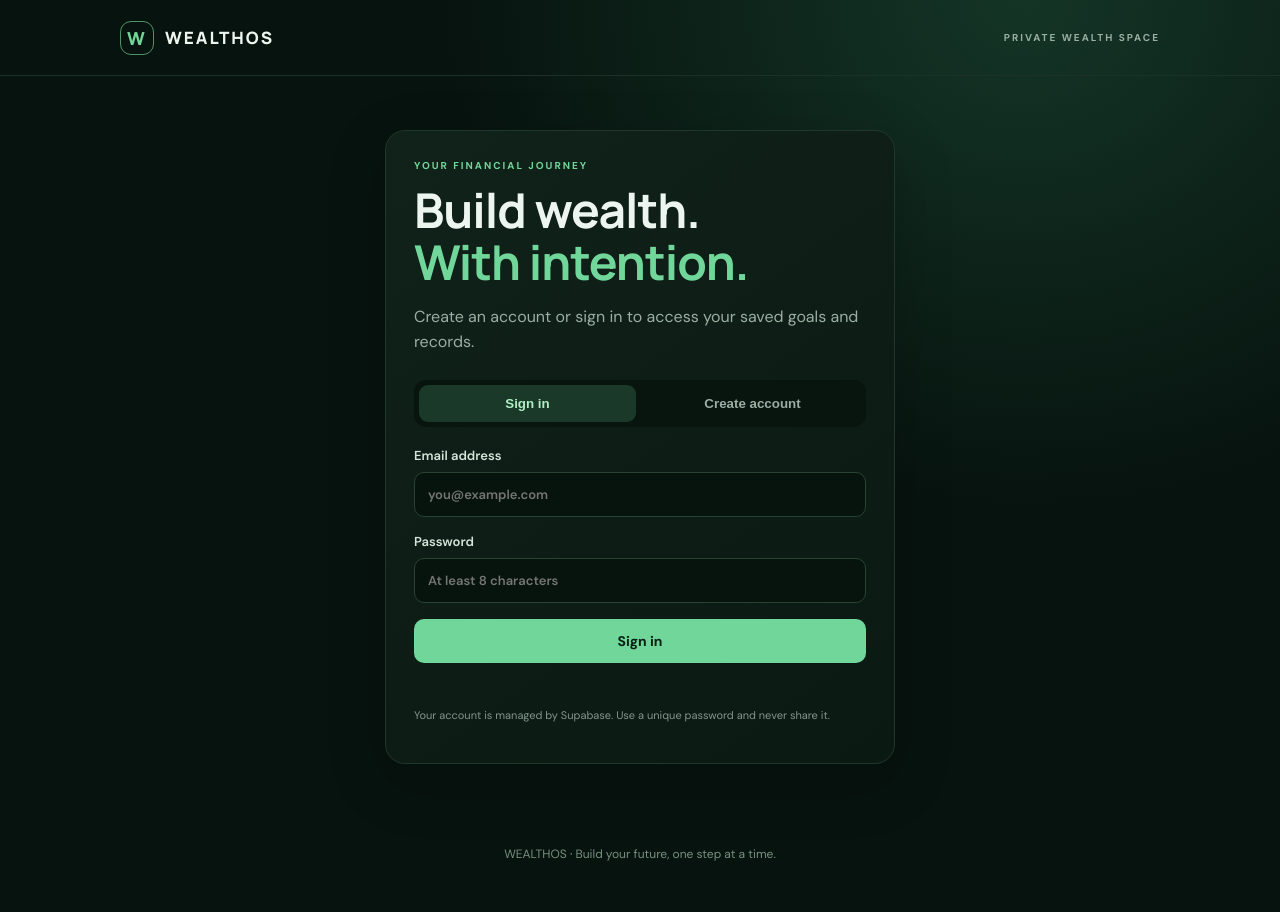
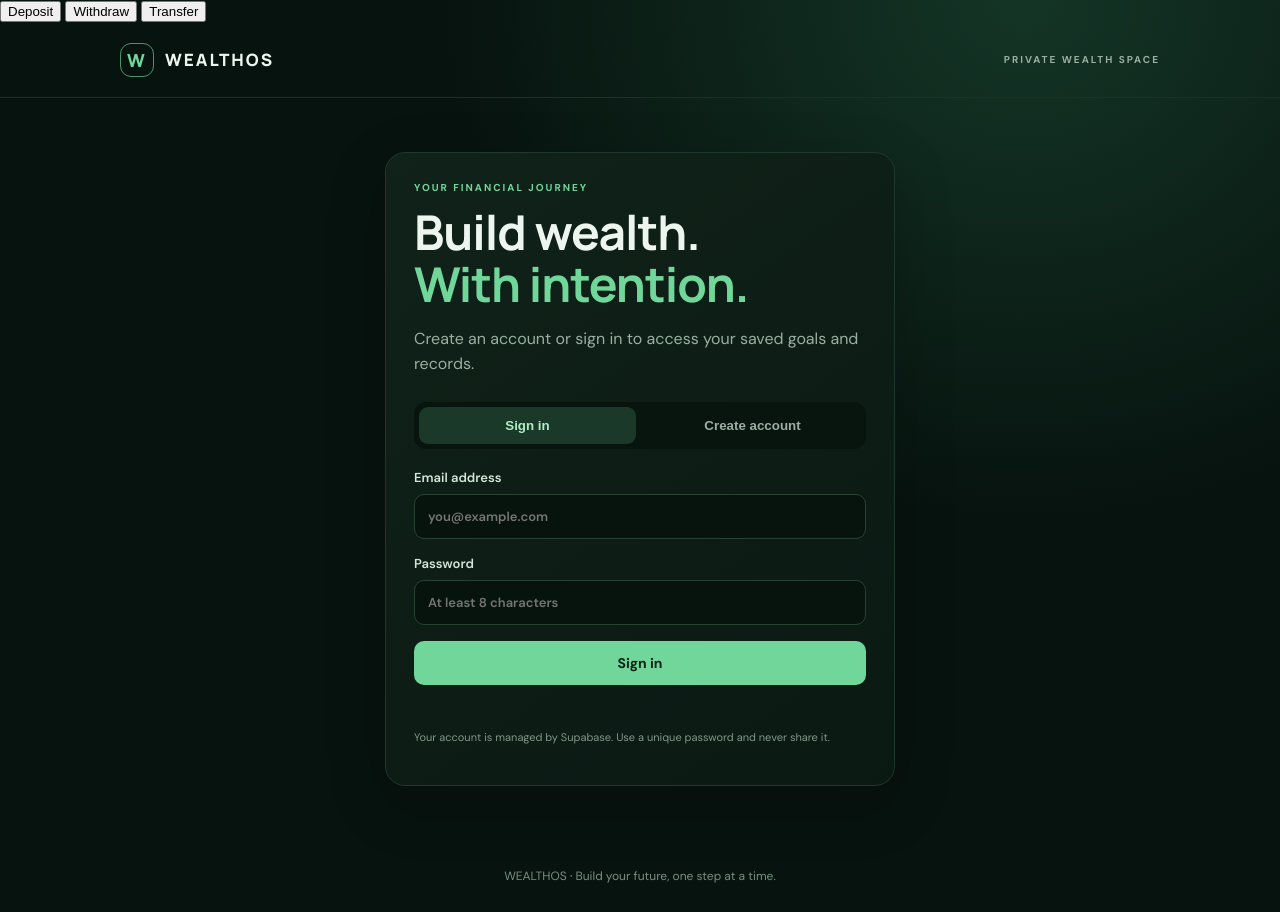
Before and after one commit to buyt5678/wealthos, a plain HTML site: page index.html in a window 1280 px wide. Before the commit the page ends 890 px from the top, so only its background shows below. Drawn offline with nearby package versions, Linux system fonts and the light colour scheme.

Commit message:
Update index.html

```diff
--- a/index.html
+++ b/index.html
@@ -9,6 +9,11 @@
   <link rel="icon" href="icon.svg" type="image/svg+xml">
   <link rel="stylesheet" href="styles.css">
 </head>
+  <div class="money-actions">
+  <button onclick="alert('Deposits are not yet available.')">Deposit</button>
+  <button onclick="alert('Withdrawals are not yet available.')">Withdraw</button>
+  <button onclick="alert('Transfers are not yet available.')">Transfer</button>
+</div>
 <body>
   <header class="topbar">
     <a class="brand" href="#"><span class="brand-mark">W</span><span>WEALTHOS</span></a>
```
